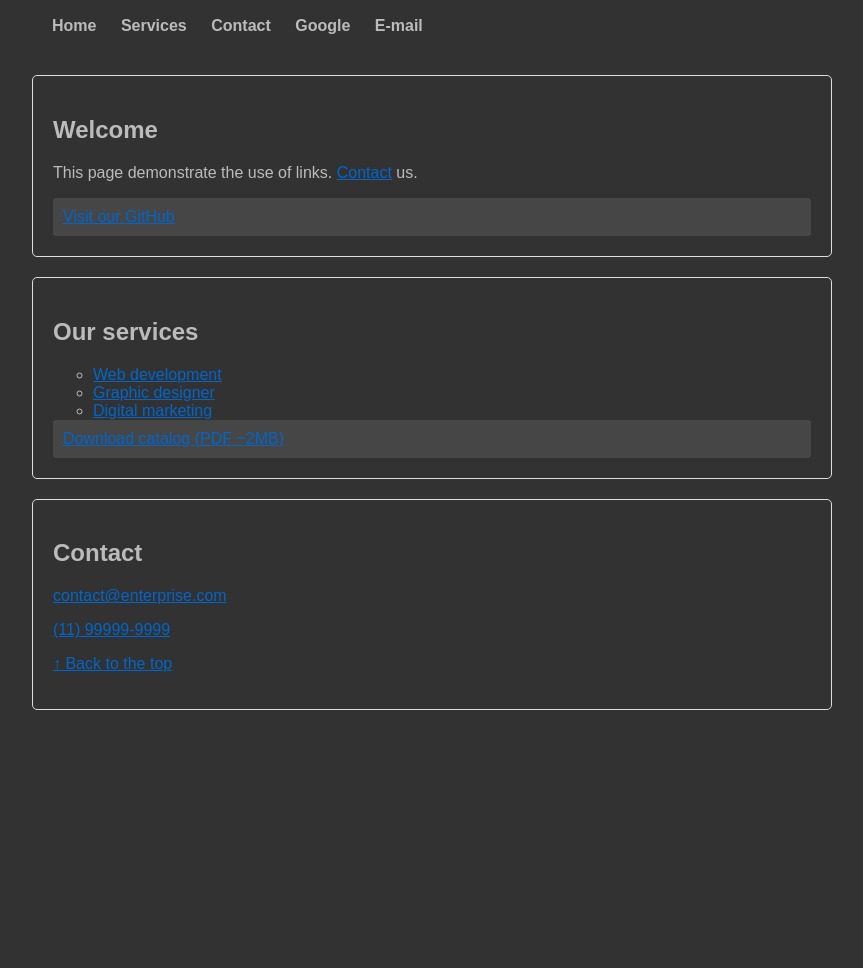
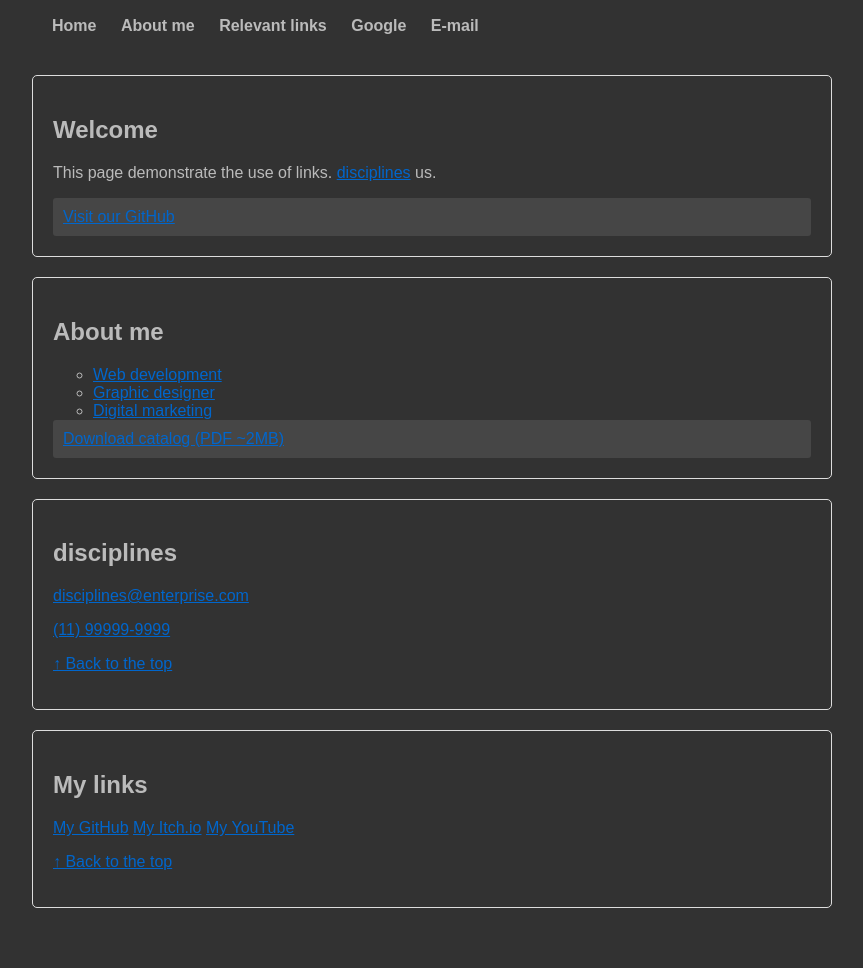
Before and after one commit to wagnerJuniorweb/atividadesWeb, a plain HTML site: page portfolio/index.html in a window 1280 px wide. Shown: the part 113-1081 px from the top of the page, without its empty margins (8-871 px from the left). Before the commit the page ends 883 px from the top, so only its background shows below. Drawn offline with Linux system fonts and the light colour scheme.

Commit message:
modified:   portfolio/index.html

```diff
--- a/portfolio/index.html
+++ b/portfolio/index.html
@@ -2,16 +2,16 @@
 <html lang="en-us">
     <head>
         <meta charset='utf-8'>
-        <meta name="viewport" content="width=device-width, initial-scale=1.0" />
-        <title>Exemplo de links</title>
+        <meta name="viewport" content="width=device-width, initial-scale=1.0"/>
+        <title>Portfolio</title>
         <link rel="stylesheet" href="styles.css">
     </head>
     <body>
-        <h1>Navegation with links</h1>
+        <h1>Wagner junior dias de oliveira</h1>
         <nav class="menu">
             <a href="#home">Home</a>
-            <a href="#services">Services</a>
-            <a href="#contact">Contact</a>
+            <a href="#aboutme">About me</a>
+            <a href="#relevantlinks">Relevant links</a>
             <a href="https://www.google.com" target="_blank">Google</a>
             <a href="mailto:example@email.com">E-mail</a>
         </nav>
@@ -20,15 +20,15 @@
             <div id="home" class="section">
                 <h2>Welcome</h2>
                 <p>
-                    This page demonstrate the use of links. <a href="#contact">Contact</a> us.
+                    This page demonstrate the use of links. <a href="#disciplines">disciplines</a> us.
                 </p>
 
                 <div class="external-link">
                     <a href="https://github.com/wagnerJuniorweb" target="_blank" rel="noopener noreferrer"> Visit our GitHub</a>
                 </div>
             </div>
-            <div id="services" class="section">
-                <h2>Our services</h2>
+            <div id="aboutme" class="section">
+                <h2>About me</h2>
                 <ul>
                     <li><a href="web.html">Web development</a></li>
                     <li><a href="design.html">Graphic designer</a></li>
@@ -39,10 +39,18 @@
                     <a href="catalog.pdf" download="catalogo-2024.pdf">Download catalog (PDF ~2MB)</a>
                 </div>
             </div>
-            <div id="contact" class="section">
-                <h2>Contact</h2>
-                <p><a href="mailto:contact@enterprise.com">contact@enterprise.com</a></p>
+            <div id="disciplines" class="section">
+                <h2>disciplines</h2>
+                <p><a href="mailto:disciplines@enterprise.com">disciplines@enterprise.com</a></p>
                 <p><a href="tel:+5511999999999">(11) 99999-9999</a></p>
+                <p><a href="#inicio">&UpArrow; Back to the top</a></p>
+            </div>
+
+            <div id="relevantlinks" class="section">
+                <h2>My links</h2>
+                <a href="https://github.com/wagnerJuniorweb" target="_blank" rel="noopener noreferrer">My GitHub</a>
+                <a href="https://aikamed.itch.io" target="_blank" rel="noopener noreferrer">My Itch.io</a>
+                <a href="https://youtube.com/@aikame" target="_blank" rel="noopener noreferrer">My YouTube</a>
                 <p><a href="#inicio">&UpArrow; Back to the top</a></p>
             </div>
         </div>
```
